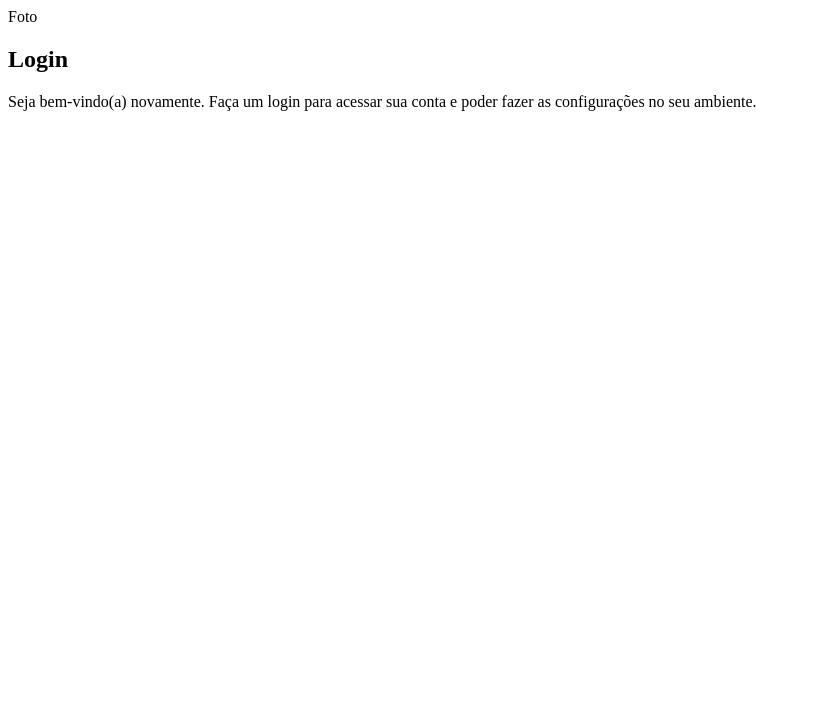
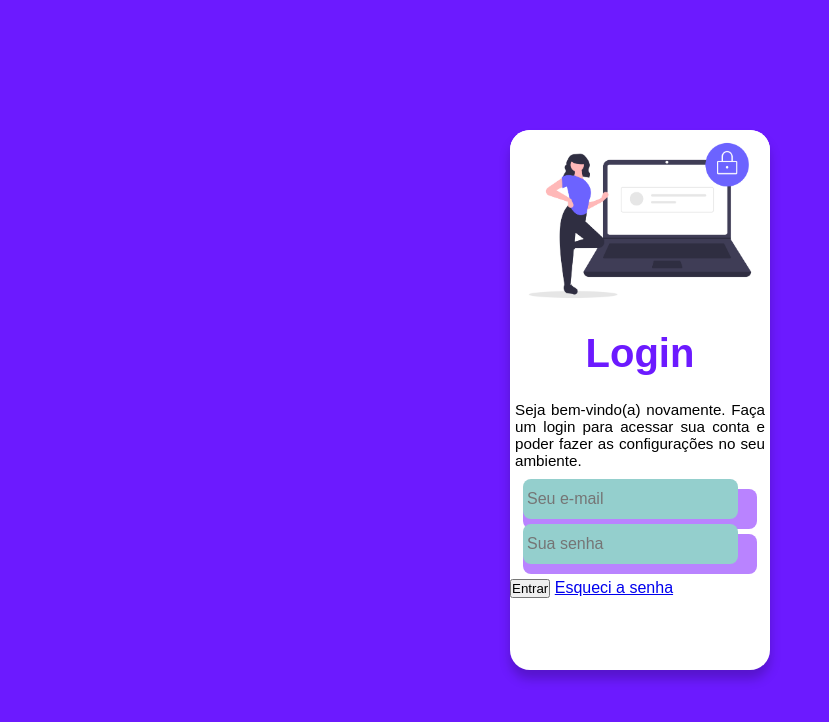
Before and after one commit to Alexguimaraes0/projeto-login, a plain HTML site: page index.html in a window 1280 px wide. Shown: the whole page, without its empty margins (0-829 px from the left). Drawn offline with nearby package versions, Linux system fonts and the light colour scheme.

Commit message:
projeto em andamento

```diff
--- a/estilos/style.css
+++ b/estilos/style.css
@@ -1,8 +1,81 @@
 @charset "UTF-8";
 
+* {
+    margin: 0;
+    padding: 0;
+    box-sizing: border-box;
+    font-family: 'Poppins', sans-serif;
+}
+
+/* background: linear-gradient(135deg, var(--roxo-escuro), var(--lilas)); */
+
 :root {
-    --verde: #4CAF50;
+    --verde: #4caf9e;
     --roxo-escuro: #6C1AFF;
     --lilas: #B983FF;
     --roxo-claro: #E4C1FF;
 }
+
+body {
+    height: 100vh;
+    background-color: var(--roxo-escuro);
+}
+
+#login {
+    position: absolute;
+    top: 50%;
+    left: 50%;
+    transform: translate(-50%, -50%);
+    width: 260px;
+    height: 540px;
+    background-color: white;
+    border-radius: 20px;
+    box-shadow: 0px 9px 11px rgba(0, 0, 0, 0.205);;
+
+}
+
+#login h1 {
+    text-align: center;
+    padding: 20px 0;
+    color: var(--roxo-escuro);
+    font-size: 2.5rem;
+    font-weight: bolder;
+}
+
+#login p {
+    text-align: justify;
+    margin: 5px;
+    font-size: 0.95rem;
+    color: black;
+    margin-bottom: 20px;
+}
+
+img {
+    width: 100%;
+    max-width: 300px;
+    margin: auto;
+    border-radius: 20px;
+    display: block;
+
+}
+
+.campo {
+    width: 90%;
+    height: 40px;
+    background-color: var(--lilas);
+    display: block;
+    margin: auto;
+    border-radius: 8px;
+    margin: 5px auto;
+}
+
+.campo input  {
+    width: calc(100%, - 45px);
+    height: 100%;
+    border-radius: 8px;
+    border: none;
+    background-color: #94cfcd;
+    font-size: 1rem;
+    padding: 4px;
+    transform: translateY(-10px);
+}
--- a/index.html
+++ b/index.html
@@ -4,6 +4,8 @@
     <meta charset="UTF-8">
     <meta name="viewport" content="width=], initial-scale=1.0">
     <title>Tela de Login</title>
+    <link rel="stylesheet" href="https://fonts.googleapis.com/css2?family=Material+Symbols+Outlined:opsz,wght,FILL,GRAD@20..48,100..700,0..1,-50..200&icon_names=password" />
+    <link rel="stylesheet" href="https://fonts.googleapis.com/css2?family=Material+Symbols+Outlined:opsz,wght,FILL,GRAD@20..48,100..700,0..1,-50..200&icon_names=person" />
     <link rel="shortcut icon" href="enter.png" type="image/x-icon">
     <link rel="stylesheet" href="estilos/style.css">
 </head>
@@ -11,13 +13,25 @@
     <main>
         <section id="login">
             <div id="imagem">
-                Foto
+                <img src="imagens/undraw_secure-login_m11a.png" alt="Imagem de Login">
             </div>
             <div id="formulario">
                 <h1>Login</h1>
                 <p>Seja bem-vindo(a) novamente. Faça um login para acessar sua conta e poder fazer as configurações no seu ambiente.</p>
-                <form action="login.php" method="post">
+                <form action="login.php" method="post" autocomplete="on">
+                    <div class="campo">
+                        <label for="iemail"></label>
+                        <input type="email" name="email" id="iemail" placeholder="Seu e-mail" required autocomplete="email" maxlength="30">
+                    </div>
+                    <div class="campo">
+                        <label for="isenha"></label>
+                        <input type="password" name="senha" id="isenha" placeholder="Sua senha" required autocomplete="current-password" minlength="7" maxlength="20">
+                    </div>
+                    <div>
+                        <input type="submit" value="Entrar"></input>
+                        <a href="esqueci.html" class="botao">Esqueci a senha</a>
 
+                    </div>
                 </form>
             </div>
         </section>
```
